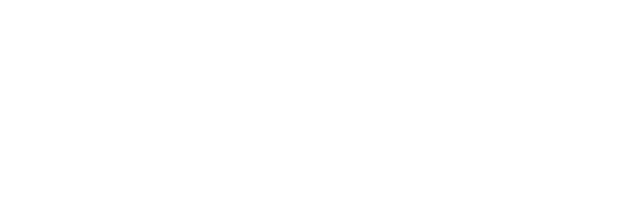
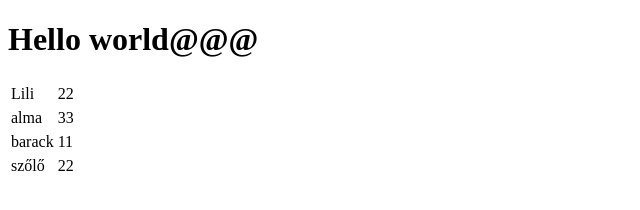
Before and after one commit to EvAbigel/webfejl_oop, a plain HTML site: page arraylist/index.html in a window 1280 px wide. Shown: the whole page, without its empty margins (0-640 px from the left). Drawn offline with Linux system fonts and the light colour scheme.

Commit message:
TableHTMLArray + ArrayList updated

```diff
--- a/arraylist/index.html
+++ b/arraylist/index.html
@@ -6,6 +6,7 @@
     <title>Document</title>
 </head>
 <body>
+    <h1>Hello world@@@</h1>
     <script src="main.js"></script>
     <script src="kitero.js"></script>
 </body>
--- a/arraylist/main.js
+++ b/arraylist/main.js
@@ -1,34 +1,39 @@
-class ArrayList{ //PascalCase, snake_case, Cebab_case, camelCase
+class ArrayList{ //PascalCase, snake_case, cebab-case, camelCase
     /**
      * @type {Number}
      */
     #count  //azért nem kell le/const mert ez a class egy tulajdonsága
     #state
+    #arrayTable
 
     get Count(){
         return this.#count;
     }
 
-    constructor(){
+    constructor(array = undefined){
         this.#count = 0;
         this.#state = {};
+        this.#arrayTable = array;
+
     }
 
     AddElement(item){
         const index = this.#count;
         this.#state[index] = item; //kulcs és érték
         Object.defineProperty(this, index, {
-            get:function()
+            get: () =>
             {
                 return this.#state[index]
             },
-            set:function(value)
+            set: (value) =>
             {
                 this.#state[index] = value;
             },
             configurable:true,
             enumerable: true
         })
+
+        this.#arrayTable.addPersonRow(item);
 
         this.#count++;
     }
@@ -46,26 +51,69 @@ class ArrayList{ //PascalCase, snake_case, Cebab_case, camelCase
     Contains(item){
         for (let i = 0; i < this.#count; i++){
             if (this[i] == item){
-                return true
+                return true;
             }
         }
-
         return false;
     }
 }
 
+class TableHTMLArray extends HTMLElement{
+    #tbody
+
+    constructor(){
+        super();
+    }
+
+    connectedCallback(){ //akkor fut le amikor a DOM tree hez hozzáadod
+        const table = document.createElement("table");
+        this.appendChild(table);
+        const thead = document.createElement("thead");
+        table.appendChild(thead);
+        this.#tbody = document.createElement("tbody");
+        table.appendChild(this.#tbody);
+    }
+
+    /**
+     *
+     * @param {{nev: String, eletkor: Number}} person
+     */
+    addPersonRow(person){
+        const row = document.createElement("tr");
+        this.#tbody.appendChild(row);
+
+        createHTMLTableElement("td", person.nev, this.#tbody);
+        createHTMLTableElement("td", person.eletkor, this.#tbody);
+
+    }
+}
+customElements.define("array-table", TableHTMLArray);
+
+
+function createHTMLTableElement(tag, innerH, parent){
+    const element = document.createElement(tag);
+    element.innerHTML = innerH;
+    parent.appendChild(element);
+}
+
 //-*-*-*-*-*-*-*-*-*-*-*-*-*-*-*-*-*-*-*-*-*-*-*-*-*-*-*
-const osztaly = new ArrayList();
+const newArray = new TableHTMLArray();
+document.body.appendChild(newArray);
+newArray.addPersonRow({nev:"Lili", eletkor:22});
 
-osztaly.AddElement('alma');
+const osztaly = new ArrayList(newArray);
+
+osztaly.AddElement({nev:'alma', eletkor: 33});
 console.log(osztaly.Contains('alma')); //nekem működik külön változó alkotása nélkül?
-osztaly.AddElement('barack');
-osztaly.AddElement({nev:'szőlő'});
+osztaly.AddElement({nev:'barack', eletkor: 11});
+osztaly.AddElement({nev:'szőlő', eletkor: 22});
 console.log(osztaly[0]); //ez az első eleme, nem? mindegy..
 console.log(osztaly[2]);
 
 osztaly.Clear();
 
+
+
 // const alma = {}
 // Object.defineProperty(alma, 'nev', { value: "Ferenc", writable: true})  //alma objektumnál, a ferenc érték kulcsa a név lesz
 // alma.nev = 'asd'
```
